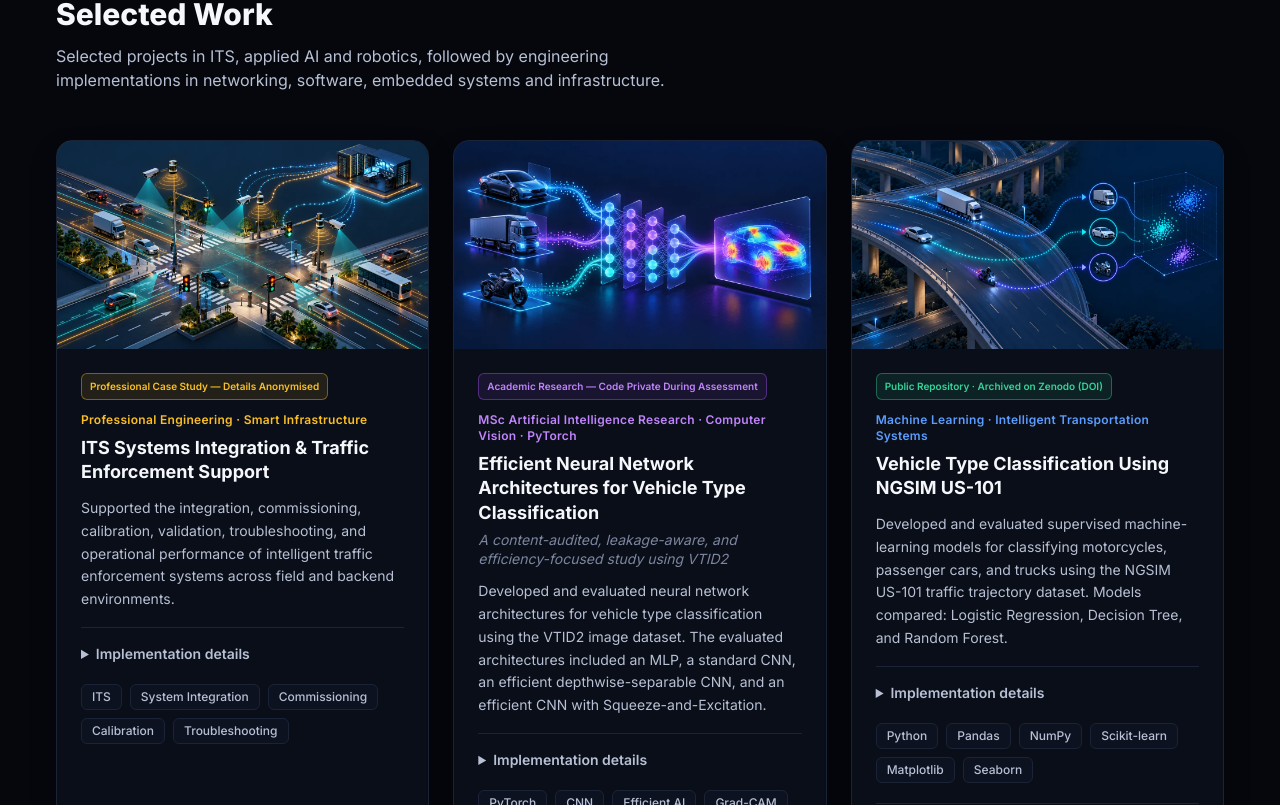
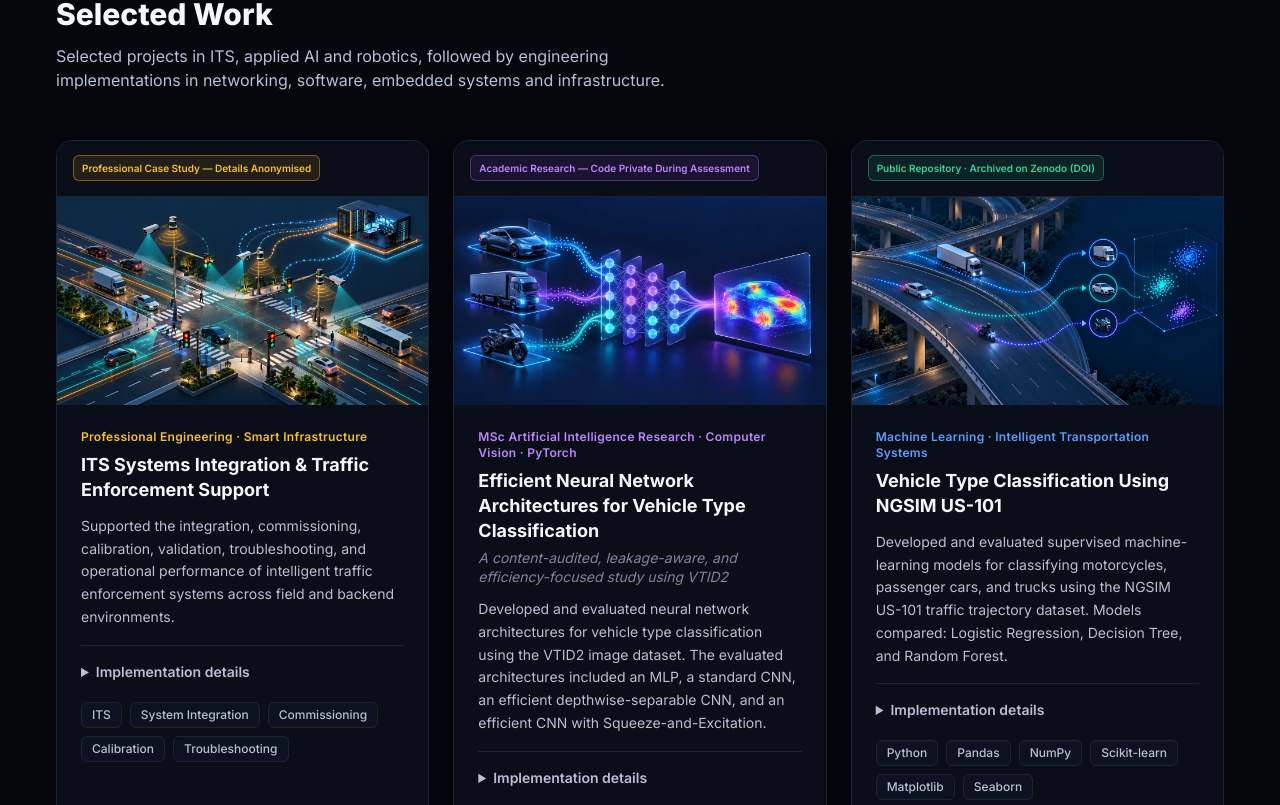
Before and after one commit to Mahyoub88/Mahyoub88.github.io, a React (Vite) app: page / in a window 1280 px wide. Shown: the part 3555-4360 px from the top of the page. Built offline with nearby package versions, Linux system fonts and the light colour scheme.

Commit message:
fix: place project status in a separate header above artwork

```diff
--- a/src/components/ProjectCard.tsx
+++ b/src/components/ProjectCard.tsx
@@ -44,6 +44,15 @@ export function ProjectCard({ project }: { project: Project }) {
         : {})}
       className={`${wholeCardLink ? 'group ' : ''}scroll-mt-24 flex flex-col overflow-hidden rounded-2xl border border-[var(--border-1)] bg-[var(--surface-1)] shadow-[var(--shadow-card)] transition ${accent.ring}`}
     >
+      {project.status && (
+        <div className="flex min-h-14 items-center border-b border-[var(--border-1)] bg-[var(--surface-1)] px-4 py-3">
+          <span
+            className={`max-w-full rounded-md border px-2 py-1 text-[10px] font-semibold leading-relaxed break-words ${statusStyles[project.status.kind]}`}
+          >
+            {project.status.label}
+          </span>
+        </div>
+      )}
       <div
         className={`relative flex aspect-video items-center justify-center bg-gradient-to-br ${accent.gradient}`}
       >
@@ -59,13 +68,6 @@ export function ProjectCard({ project }: { project: Project }) {
       </div>
 
       <div className="flex flex-1 flex-col p-6">
-        {project.status && (
-          <span
-            className={`mb-3 max-w-full self-start rounded-md border px-2 py-1 text-[10px] font-semibold leading-relaxed break-words ${statusStyles[project.status.kind]}`}
-          >
-            {project.status.label}
-          </span>
-        )}
         <div className="mb-2 flex items-start justify-between gap-3">
           <span className={`text-xs font-semibold tracking-wide ${accent.text}`}>
             {project.category}
```
